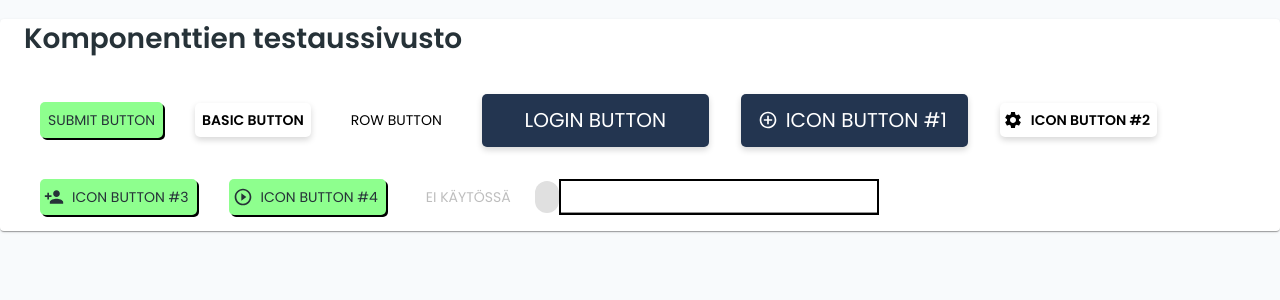
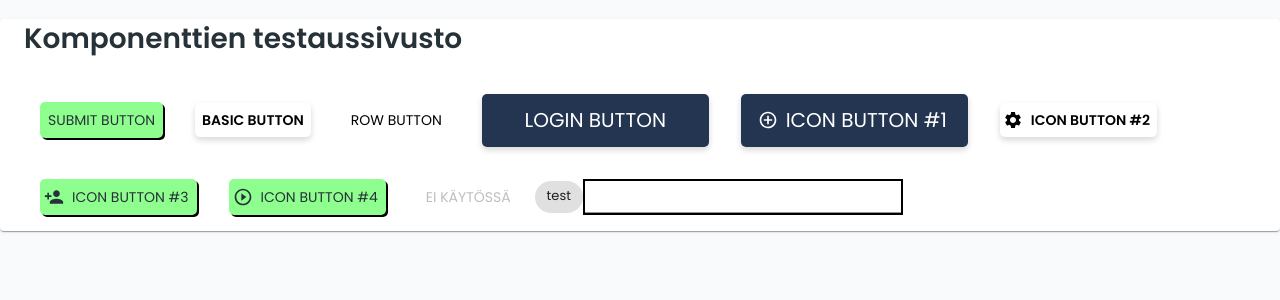
Before and after one commit to VirittamoHelsinki/Aava-frontend, a React (Create React App) app: page /test in a window 1280 px wide. Shown: the top 300 px of the page. Built offline with nearby package versions, Linux system fonts and the light colour scheme.

Commit message:
Updated Chip

```diff
--- a/src/components/Chip/Chip.js
+++ b/src/components/Chip/Chip.js
@@ -11,9 +11,10 @@ export default
         const classes = useStyles();
         return (
             <MUIchip
+            selected
                 // className={classes.submit}
-            >
-                {props.children || 'chippi'}
-            </MUIchip>
+                label={props.children || 'chippi'}
+                {...props}
+            />
         );
 }
```
